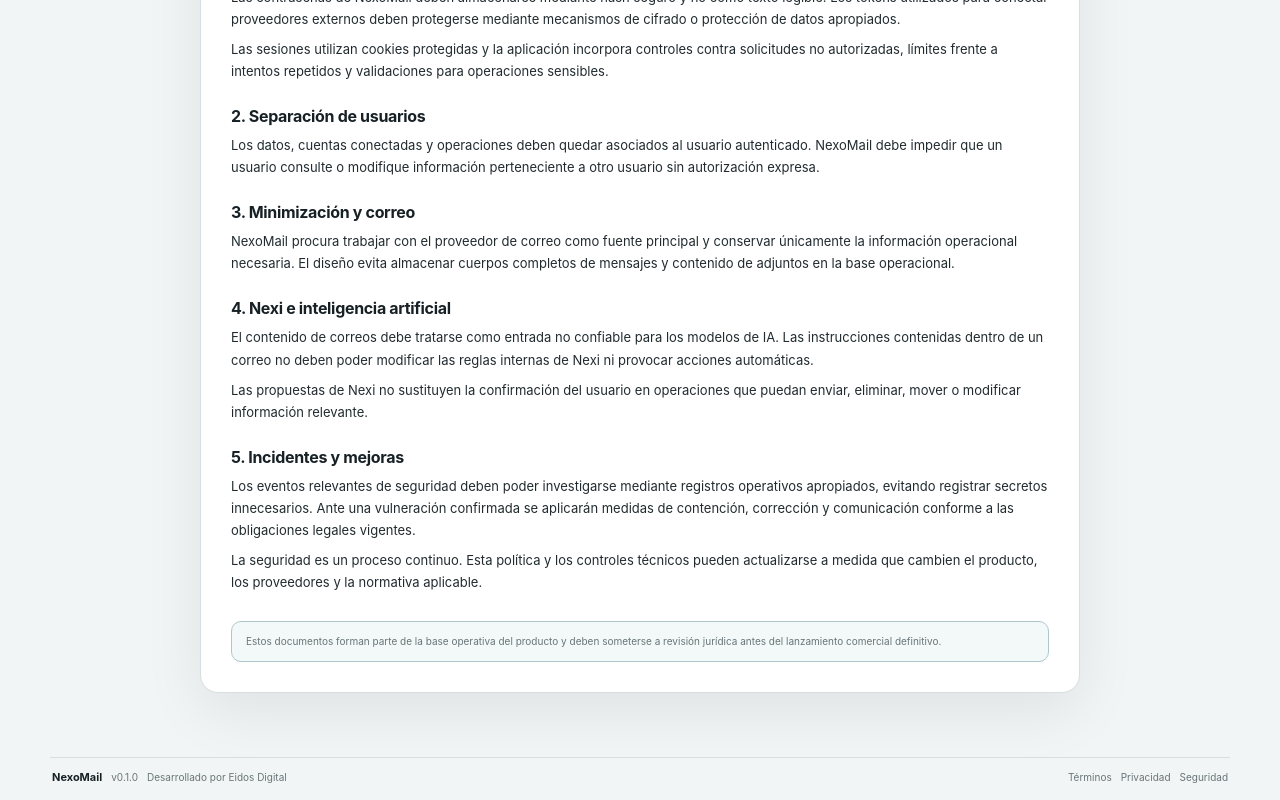
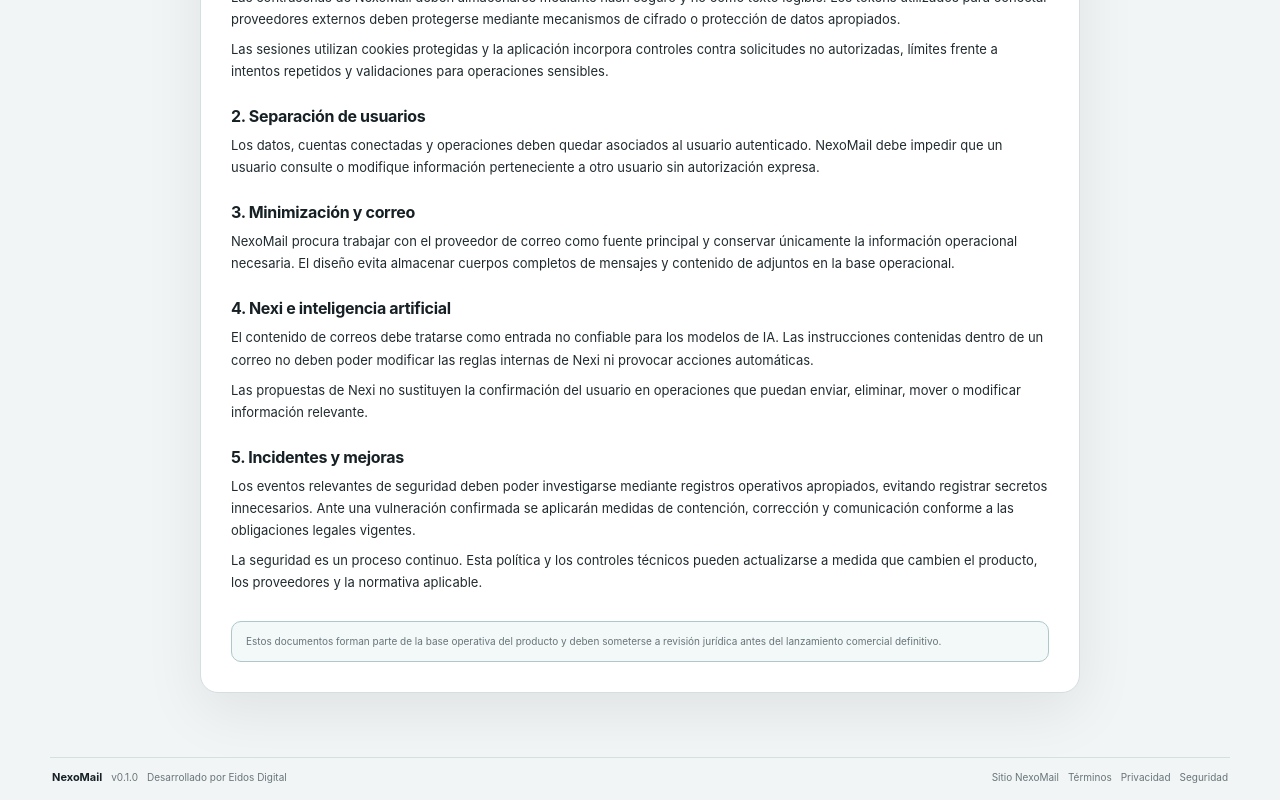
Before and after one commit to cristianlarrain/NexoMail, a React (Vite) app in the folder src/frontend/: page /legal/security in a window 1280 px wide. Shown: the part 381-1181 px from the top of the page. Built offline with nearby package versions, Linux system fonts and the light colour scheme.

Commit message:
Add public site link to NexoMail footer

```diff
--- a/src/frontend/src/components/AppFooter.tsx
+++ b/src/frontend/src/components/AppFooter.tsx
@@ -8,7 +8,8 @@
       <span>v{APP_VERSION}</span>
       <span>Desarrollado por {PRODUCT_DEVELOPER}</span>
     </div>
-    <nav aria-label="Información legal">
+    <nav aria-label="Información de NexoMail">
+      <Link to="/">Sitio NexoMail</Link>
       <Link to="/legal/terms">Términos</Link>
       <Link to="/legal/privacy">Privacidad</Link>
       <Link to="/legal/security">Seguridad</Link>
```
